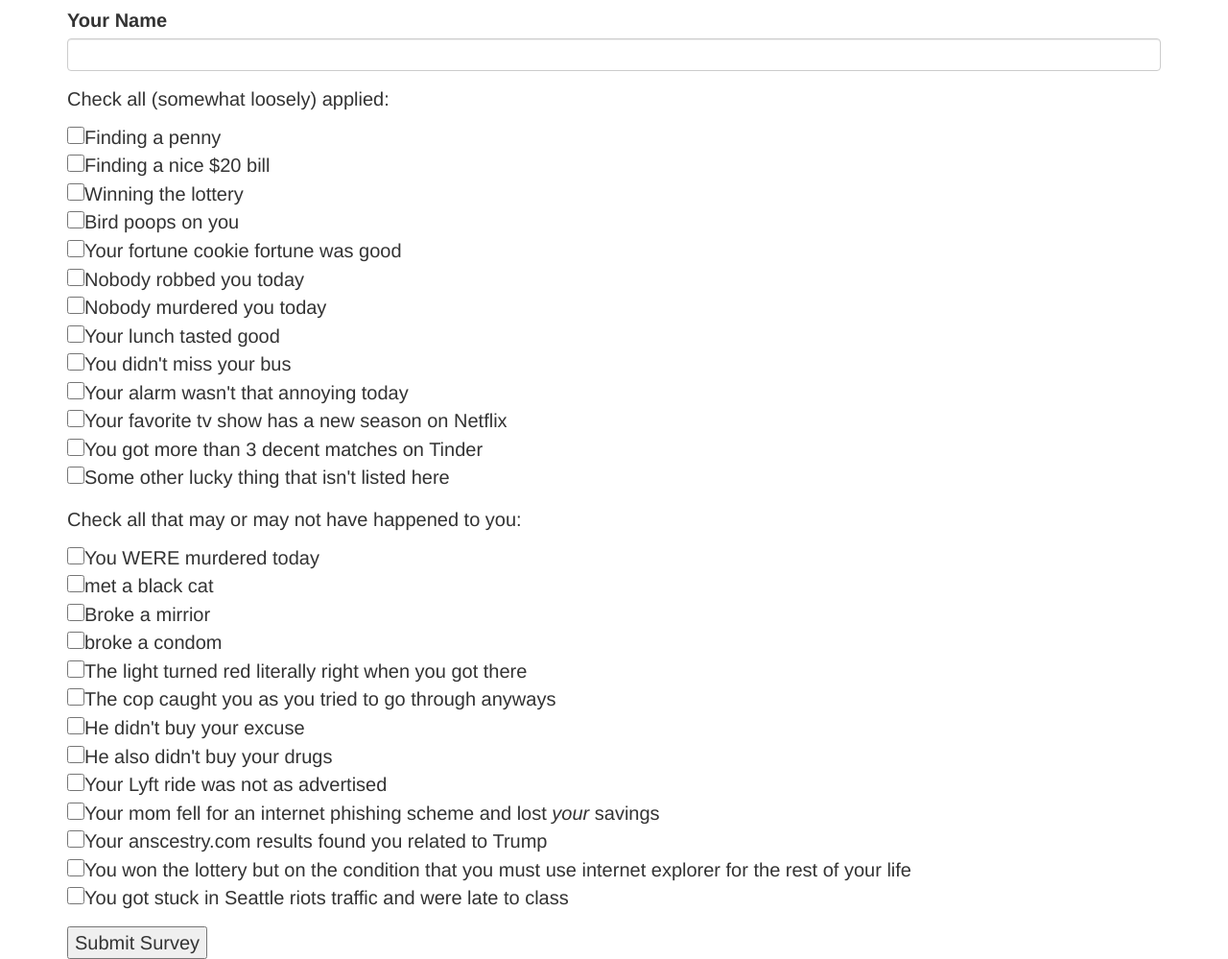
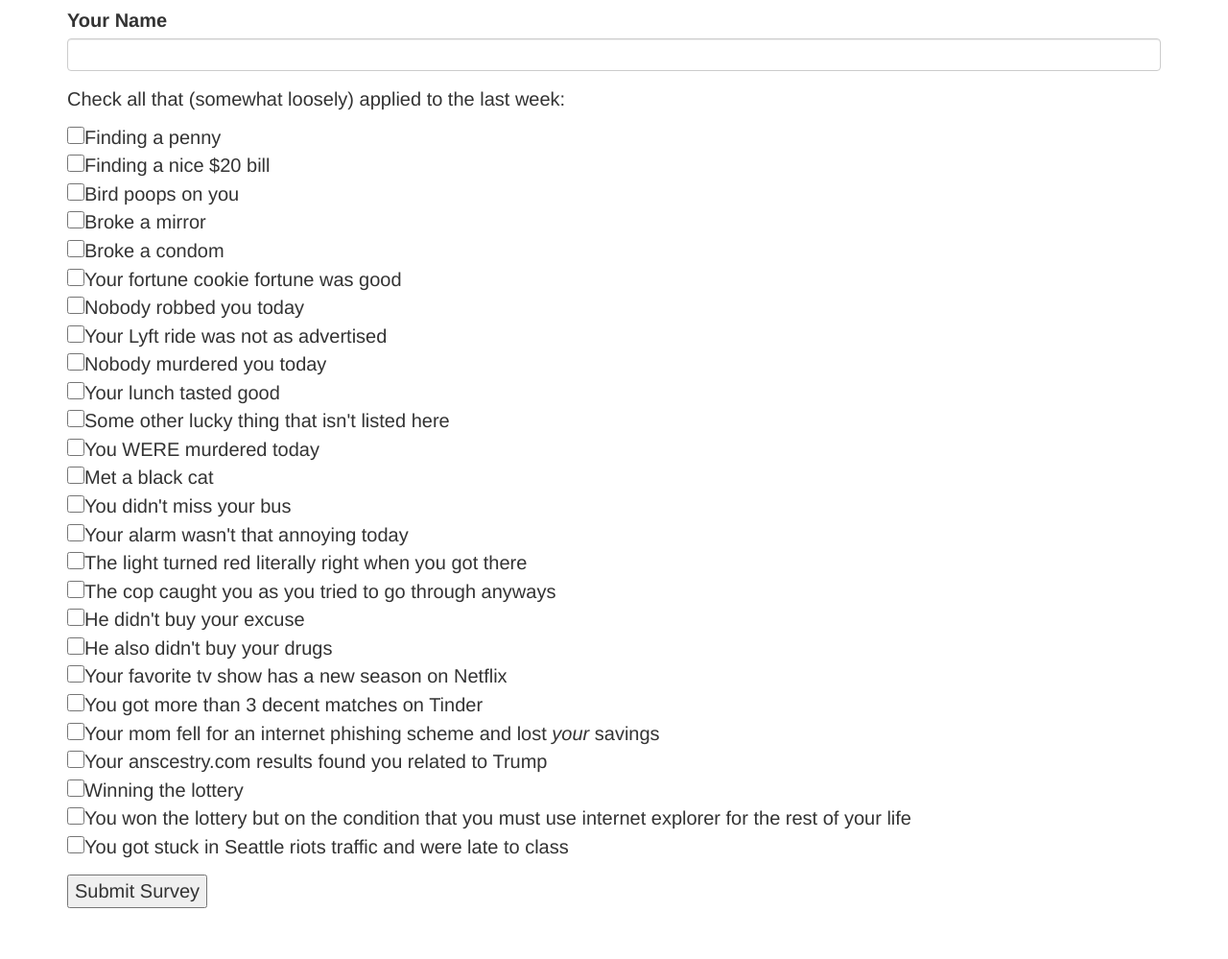
Before and after one commit to BatesColin/fortune-, a plain HTML site: page index.html in a window 1280 px wide. Shown: the part 63-1062 px from the top of the page at 96% size. After the commit the page ends 1009 px from the top, so only its background shows below. Drawn offline with Linux system fonts and the light colour scheme.

Commit message:
Add items in one line to help differ results.

```diff
--- a/index.html
+++ b/index.html
@@ -16,34 +16,31 @@
           <input id="enter-name" class="form-control" type="text">
         </div>
         <div class="form-group">
-          <p>Check all (somewhat loosely) applied:</p>
+          <p>Check all that (somewhat loosely) applied to the last week:</p>
           <input type="checkbox" name="lucky" value="1">Finding a penny<br>
           <input type="checkbox" name="lucky" value="20">Finding a nice $20 bill<br>
-          <input type="checkbox" name="lucky" value="3">Winning the lottery<br>
           <input type="checkbox" name="lucky" value="10">Bird poops on you<br>
+          <input type="checkbox" name="unlucky" value="7">Broke a mirror<br>
+          <input type="checkbox" name="unlucky" value="10">Broke a condom<br>
           <input type="checkbox" name="lucky" value="12">Your fortune cookie fortune was good<br>
           <input type="checkbox" name="lucky" value="2">Nobody robbed you today<br>
+          <input type="checkbox" name="unlucky" value="5">Your Lyft ride was not as advertised<br>
           <input type="checkbox" name="lucky" value="0">Nobody murdered you today<br>
           <input type="checkbox" name="lucky" value="4">Your lunch tasted good<br>
+          <input type="checkbox" name="lucky" value="3">Some other lucky thing that isn't listed here<br>
+          <input type="checkbox" name="unlucky" value="30">You WERE murdered today<br>
+          <input type="checkbox" name="unlucky" value="3">Met a black cat<br>
           <input type="checkbox" name="lucky" value="4">You didn't miss your bus<br>
           <input type="checkbox" name="lucky" value="9">Your alarm wasn't that annoying today<br>
-          <input type="checkbox" name="lucky" value="7">Your favorite tv show has a new season on Netflix<br>
-          <input type="checkbox" name="lucky" value="5">You got more than 3 decent matches on Tinder<br>
-          <input type="checkbox" name="lucky" value="3">Some other lucky thing that isn't listed here<br>
-        </div>
-        <div class="form-group">
-          <p>Check all that may or may not have happened to you:</p>
-          <input type="checkbox" name="unlucky" value="30">You WERE murdered today<br>
-          <input type="checkbox" name="unlucky" value="3">met a black cat<br>
-          <input type="checkbox" name="unlucky" value="7">Broke a mirrior<br>
-          <input type="checkbox" name="unlucky" value="10">broke a condom<br>
           <input type="checkbox" name="unlucky" value="5">The light turned red literally right when you got there<br>
           <input type="checkbox" name="unlucky" value="6">The cop caught you as you tried to go through anyways<br>
           <input type="checkbox" name="unlucky" value="7">He didn't buy your excuse<br>
           <input type="checkbox" name="unlucky" value="8">He also didn't buy your drugs<br>
-          <input type="checkbox" name="unlucky" value="5">Your Lyft ride was not as advertised<br>
+          <input type="checkbox" name="lucky" value="7">Your favorite tv show has a new season on Netflix<br>
+          <input type="checkbox" name="lucky" value="5">You got more than 3 decent matches on Tinder<br>
           <input type="checkbox" name="unlucky" value="8">Your mom fell for an internet phishing scheme and lost <em>your</em> savings<br>
           <input type="checkbox" name="unlucky" value="7">Your anscestry.com results found you related to Trump<br>
+          <input type="checkbox" name="lucky" value="3">Winning the lottery<br>
           <input type="checkbox" name="unlucky" value="8">You won the lottery but on the condition that you must use internet explorer for the rest of your life<br>
           <input type="checkbox" name="unlucky" value="3">You got stuck in Seattle riots traffic and were late to class<br>
         </div>
@@ -52,7 +49,7 @@
 
       <div class="hidden-fortune" id="lucky">
         <h2>You lucky human</h2>
-        <p>Doctors hate them, casinos loathe them; their trick? Being <span class="name"></span>.  <span class="name"></span> is blacklisted in 35 states' lotteries.  Ladders fall down before <span class="name"></span> can walk under them.  Black cats avoid <span class="name"></span> like the plague.  Murders are blind to <span class="name"></span>'s presence.</p>
+        <p>Doctors hate them, casinos loathe them; their trick? Being <span class="name"></span>.  <span class="name"></span> is now blacklisted in 35 states' lotteries.  Ladders fall down before <span class="name"></span> can walk under them.  Black cats avoid <span class="name"></span> like the plague.  Murders are blind to <span class="name"></span>'s presence.</p>
       </div>
       <div class="hidden-fortune" id="neutral">
         <h2>You're boringly average</h2>
```
